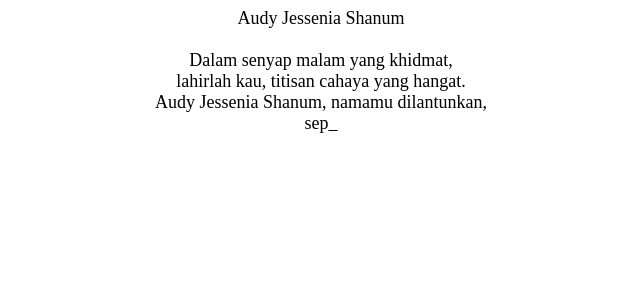
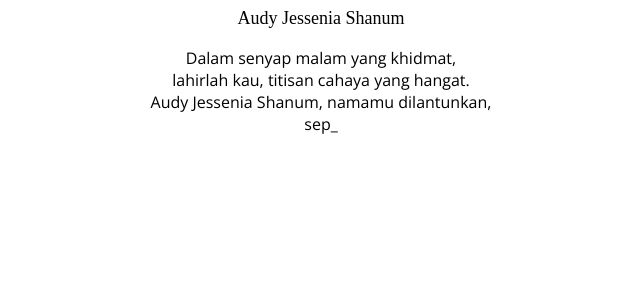
Before and after one commit to rudisme/audy, a PHP site: page / in a window 1280 px wide. Shown: the top 300 px of the page, without its empty margins (319-959 px from the left). Run offline with PHP 8.4, Linux system fonts and the light colour scheme; some web fonts are replaced.

Commit message:
Update style.css

```diff
--- a/style.css
+++ b/style.css
@@ -1,16 +1,22 @@
 body {
   font-family: 'Cursive', cursive;
-  font-family: 'Cursive', serif;
+  font-family: 'Open Serif', serif;
   color:#000;
   background-color:white;
   text-align: center;
-  font-size: 18px;
+  font-size: 16px;
   height: 100%;
 }
 
-.title {
+.judul {
   font-family: Playwrite AU VIC;
   font-size: 18px;
   text-align: center;
   font-weight: 400;
 }
+
+.paragraf {
+  font-family: Open Sans;
+  font-size: 16px;
+  text-align: center;
+}
```
